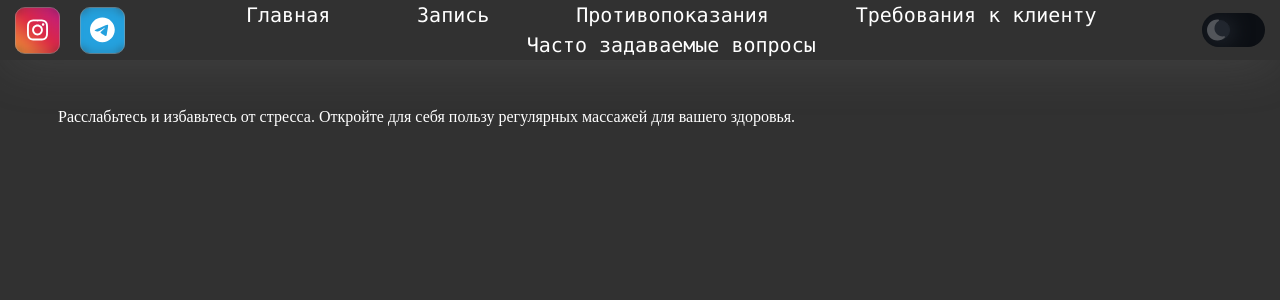
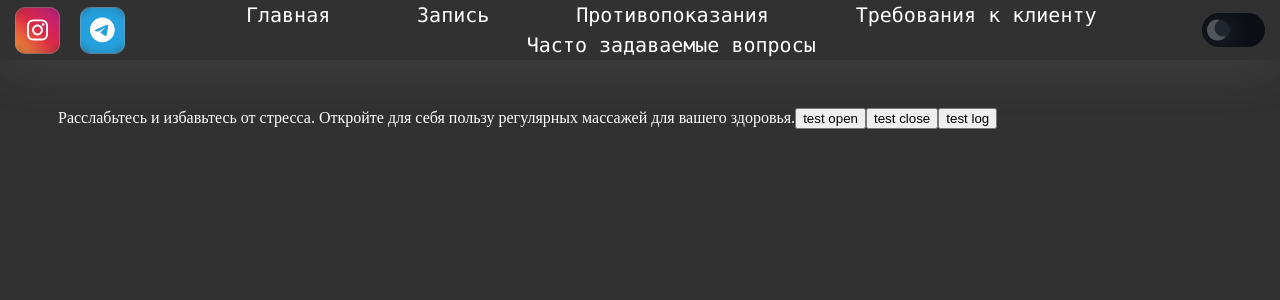
Before and after one commit to Romangergisevich/massage, a React (Vite) app: page / in a window 1280 px wide. Shown: the top 300 px of the page. Built offline with nearby package versions, Linux system fonts and the light colour scheme.

Commit message:
redux toolkit add \ custom hooks add

```diff
--- a/src/components/pages/Home.tsx
+++ b/src/components/pages/Home.tsx
@@ -1,10 +1,19 @@
 import React from 'react';
+import { RootState } from '../../store/store';
+import { useAppSelector, useAppDispatch } from '../../custom_hooks/hooks';
+import { closeNav, openNav } from '../../store/slices/MobileNav';
 
 const Home: React.FC = () => {
+  const dispatch = useAppDispatch();
+  const testValue = useAppSelector((state: RootState) => state.MobileNav.value);
+
   return (
     <div>
       Расслабьтесь и избавьтесь от стресса. Откройте для себя пользу регулярных массажей
       для вашего здоровья.
+      <button onClick={() => dispatch(openNav())}>test open</button>
+      <button onClick={() => dispatch(closeNav())}>test close</button>
+      <button onClick={() => console.log(testValue)}>test log</button>
     </div>
   );
 };
--- /dev/null
+++ b/src/custom_hooks/hooks.ts
@@ -0,0 +1,5 @@
+import { useDispatch, useSelector } from 'react-redux';
+import { RootState, AppDispatch } from '../store/store';
+
+export const useAppDispatch = useDispatch.withTypes<AppDispatch>();
+export const useAppSelector = useSelector.withTypes<RootState>();
--- a/src/main.tsx
+++ b/src/main.tsx
@@ -3,11 +3,15 @@ import ReactDOM from 'react-dom/client';
 import App from './App.tsx';
 import { BrowserRouter } from 'react-router-dom';
 import './index.css';
+import { Provider } from 'react-redux';
+import { store } from './store/store.ts';
 
 ReactDOM.createRoot(document.getElementById('root')!).render(
   <React.StrictMode>
     <BrowserRouter>
-      <App />
+      <Provider store={store}>
+        <App />
+      </Provider>
     </BrowserRouter>
   </React.StrictMode>,
 );
--- /dev/null
+++ b/src/store/slices/MobileNav.ts
@@ -0,0 +1,27 @@
+import { createSlice } from '@reduxjs/toolkit';
+
+export interface MobileNavSliceType {
+  value: boolean;
+}
+
+const initialState: MobileNavSliceType = {
+  value: false,
+};
+
+export const MobileNavSlice = createSlice({
+  name: 'MobileNav',
+  initialState,
+  reducers: {
+    closeNav: (state) => {
+      state.value = false;
+      console.log(state.value);
+    },
+    openNav: (state) => {
+      state.value = true;
+      console.log(state.value);
+    },
+  },
+});
+
+export const { openNav, closeNav } = MobileNavSlice.actions;
+export default MobileNavSlice.reducer;
--- /dev/null
+++ b/src/store/store.ts
@@ -0,0 +1,12 @@
+import { configureStore } from '@reduxjs/toolkit';
+import MobileNav from './slices/MobileNav';
+
+export const store = configureStore({
+  reducer: {
+    MobileNav,
+  },
+});
+
+export type RootState = ReturnType<typeof store.getState>;
+export type AppStore = ReturnType<typeof configureStore>;
+export type AppDispatch = typeof store.dispatch;
```
